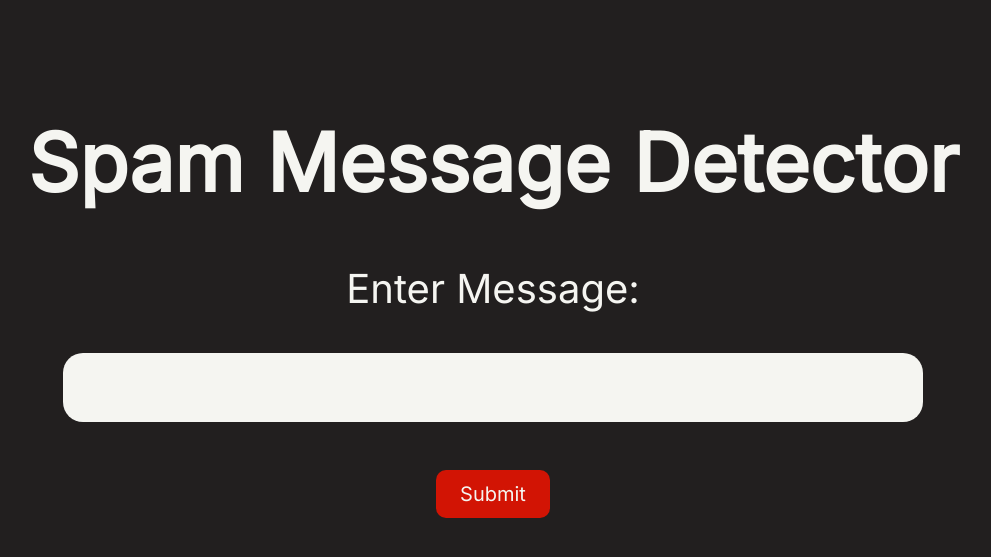
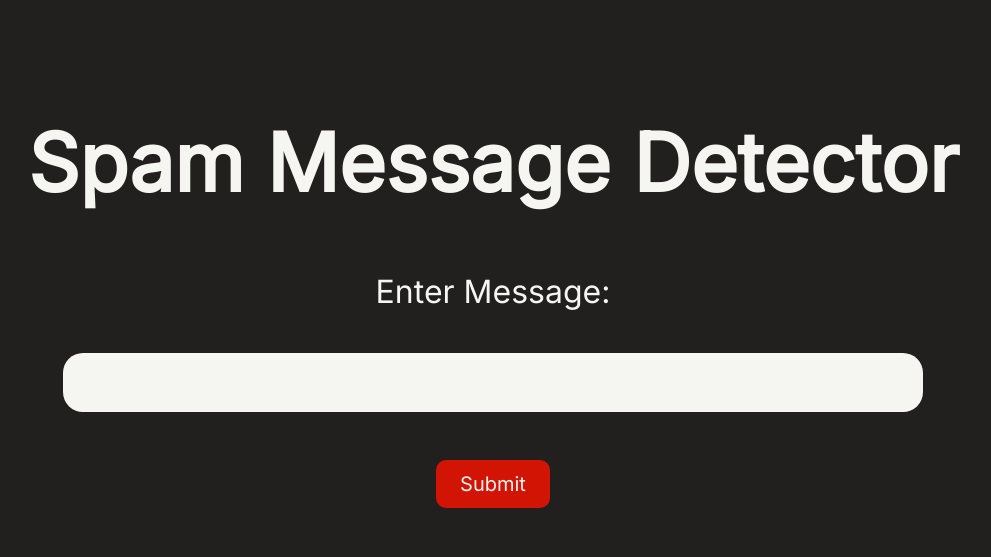
Before and after one commit to Lin-Ian/Spam-or-Ham-Classifier, a Flask app: page / in a window 1280 px wide. Shown: the top 557 px of the page, without its empty margins (147-1138 px from the left). Run offline with Flask 2, Linux system fonts and the light colour scheme; parts of the project's set-up code (start-up, migrations or seed data) failed here and were passed over.

Commit message:
Edit font sizes in template.css

```diff
--- a/App/static/css/template.css
+++ b/App/static/css/template.css
@@ -9,10 +9,14 @@ body {
     font-family: "Inter", sans-serif;
 }
 
+label {
+    font-size: 32px;
+}
+
 input[type="Text"] {
     width: 80%;
     font-family: "Inter", sans-serif;
-    font-size: 40px;
+    font-size: 32px;
     background-color: #f5f5f1;
     border: none;
     color: #221f1f;
```
